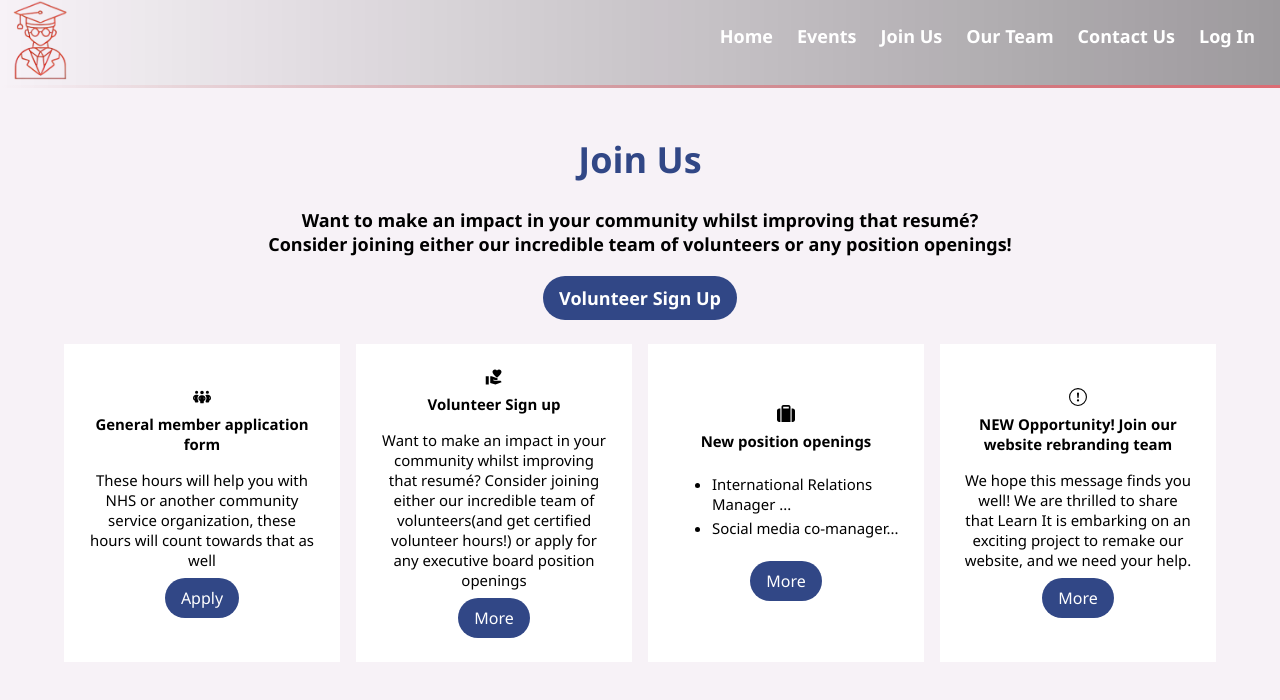
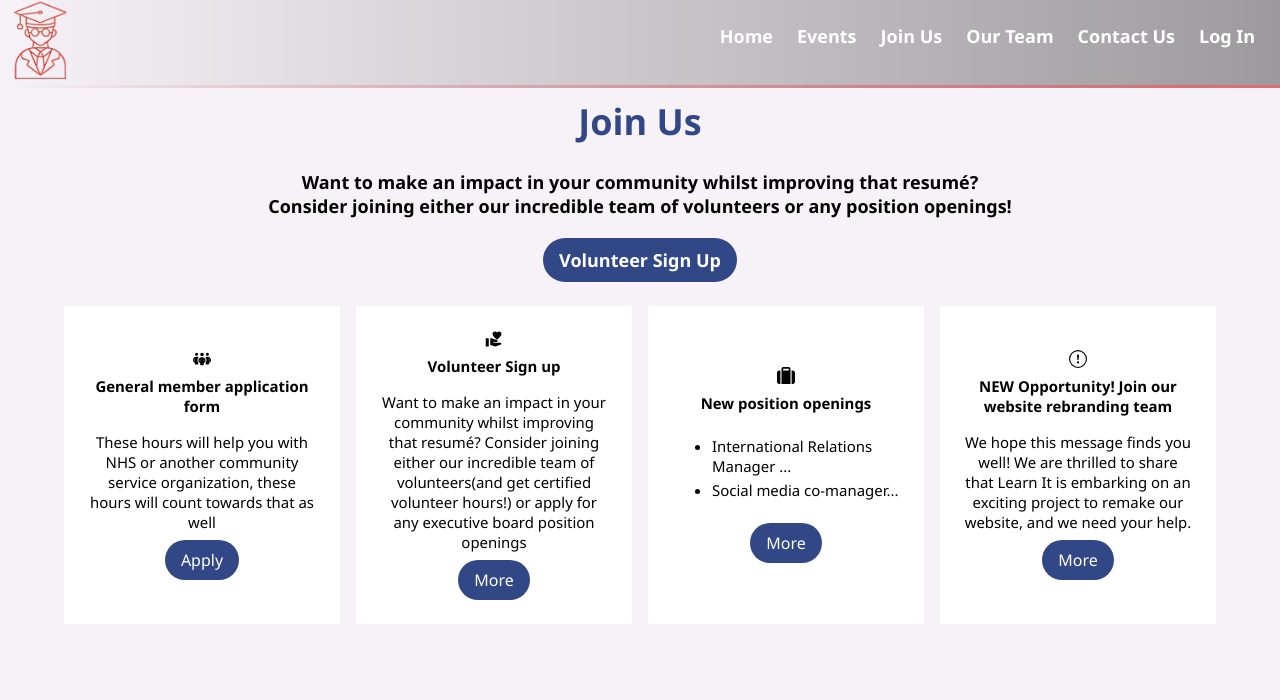
Before and after one commit to ArnavTheSharma/Learn-It-Website, a React (Create React App) app: page /join-us in a window 1280 px wide. Shown: the top 700 px of the page. Built offline with nearby package versions, Linux system fonts and the light colour scheme; no server answers.

Commit message:
adjusted changes that affected the  home page navbar

```diff
--- a/src/App.css
+++ b/src/App.css
@@ -2,7 +2,7 @@ body {
   font-family: 'Segoe UI', Tahoma, Geneva, Verdana, sans-serif;
   font-size: 18px;
   overflow-x:hidden;
-  background-color: #F7F2F7;
+  /* background-color: #F7F2F7; */
 
 }
 
@@ -22,10 +22,19 @@ button {
   border-color: #DD6C73;
 }
 
-#root{
+/* #root{
   height: 100vh;
   width: 100vw;
   background-color: #F7F2F7;
+} */
+#page-body {
+  height: 100vh;
+  width: 100vw;
+  background-color: #F7F2F7;
+  position:absolute;
+  top: 0;
+  z-index: -1;
+  display: block;
 }
 
 #page-body h1 {
--- a/src/App.js
+++ b/src/App.js
@@ -15,6 +15,7 @@ function App() {
   return (
     <BrowserRouter>
       <NavBar/>
+      <div id="page-body">
           <Routes>
             <Route path="/contact-us" element={<ContactUs />} />
             <Route path="/events/" element={<EventsListPage />} />
@@ -26,6 +27,7 @@ function App() {
             <Route path="/create-account" element={<CreateAccountPage />} />
             <Route path="*" element={<NotFoundPage />} />
           </Routes>
+      </div>
     </BrowserRouter>
   );
 }
```
